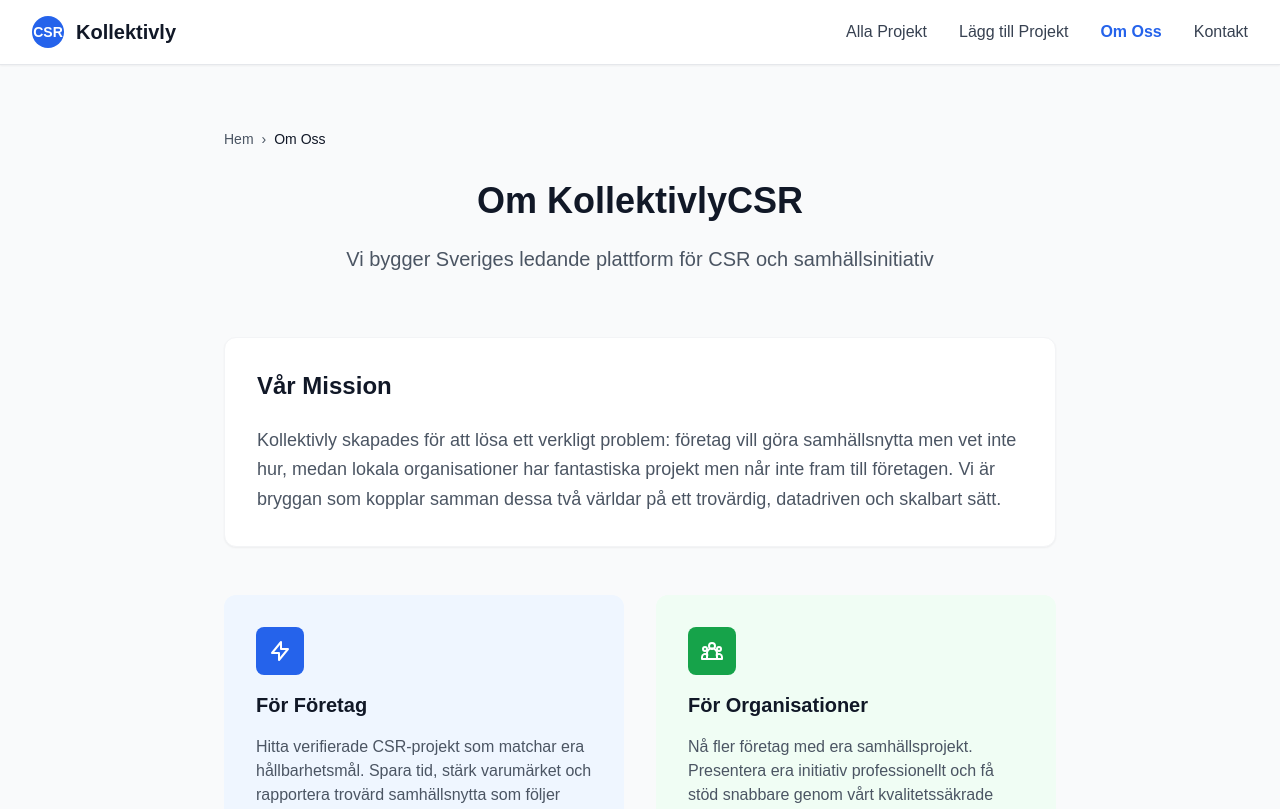
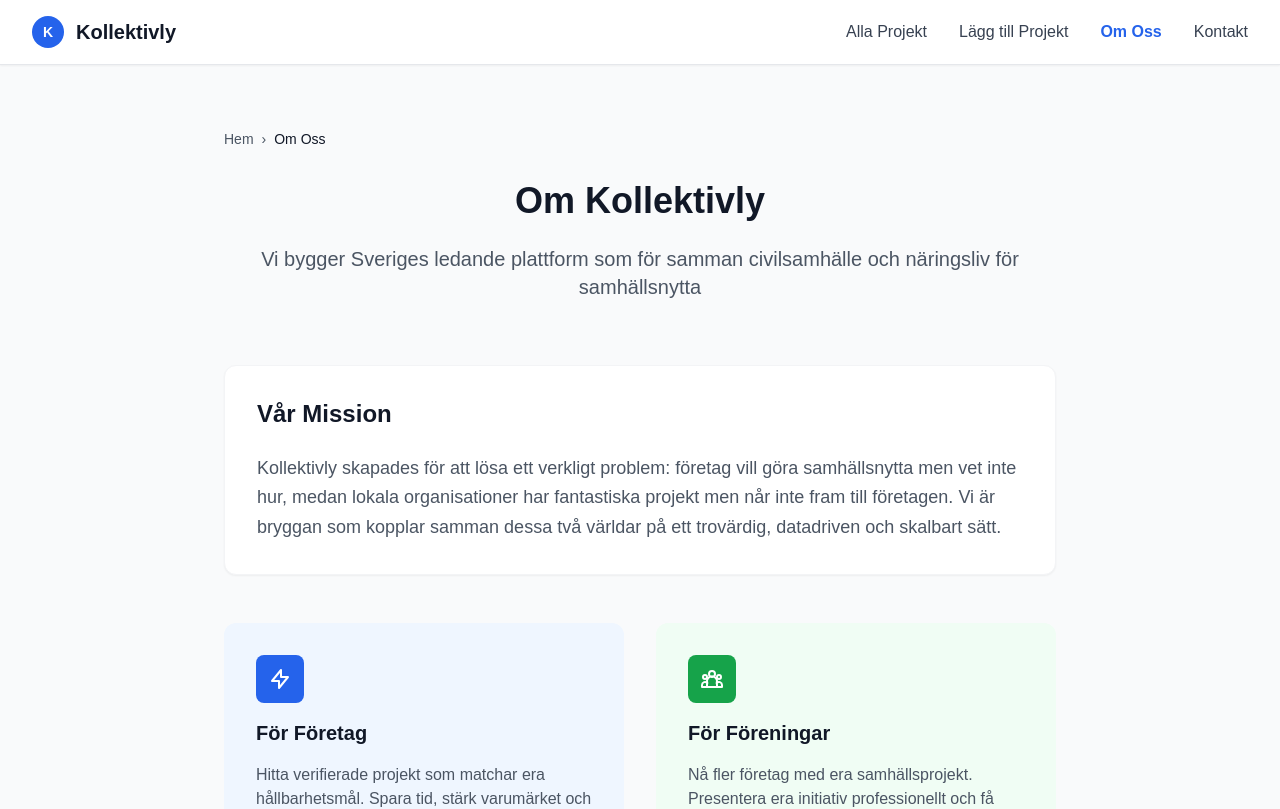
Before and after one commit to aknouche/KollektivlyCSR, a Next.js app: page /om-oss in a window 1280 px wide. Shown: the top 809 px of the page. Built offline with nearby package versions, Linux system fonts and the light colour scheme.

Commit message:
Update logo from CSR to K, align security and PRD docs

```diff
--- a/src/app/alla-projekt/page.tsx
+++ b/src/app/alla-projekt/page.tsx
@@ -19,7 +19,7 @@ export default function AllaProject() {
             Alla CSR-Projekt
           </h1>
           <p className="text-xl text-gray-600 max-w-3xl mx-auto mb-8">
-            Utforska vårt kompletta bibliotek med 150+ verifierade CSR-projekt från lokala organisationer
+            Utforska vårt kompletta bibliotek med 150+ verifierade projekt från lokala organisationer som bidrar med samhällsnytta
           </p>
 
           {/* Coming Soon Badge */}
--- a/src/app/kontakt/page.tsx
+++ b/src/app/kontakt/page.tsx
@@ -36,8 +36,8 @@ export default function Kontakt() {
               För allmänna frågor, teknisk support och partnerskapsförfrågningar
             </p>
             <div className="space-y-2">
-              <p className="text-blue-600 font-medium">info@kollektivlycsr.se</p>
-              <p className="text-blue-600 font-medium">support@kollektivlycsr.se</p>
+              <p className="text-blue-600 font-medium">info@kollektivly.se</p>
+              <p className="text-blue-600 font-medium">support@kollektivly.se</p>
             </div>
           </div>
 
--- a/src/app/om-oss/page.tsx
+++ b/src/app/om-oss/page.tsx
@@ -16,10 +16,10 @@ export default function OmOss() {
         {/* Header */}
         <div className="text-center mb-16">
           <h1 className="text-4xl font-bold text-gray-900 mb-6">
-            Om KollektivlyCSR
+            Om Kollektivly
           </h1>
           <p className="text-xl text-gray-600 max-w-3xl mx-auto">
-            Vi bygger Sveriges ledande plattform för CSR och samhällsinitiativ
+            Vi bygger Sveriges ledande plattform som för samman civilsamhälle och näringsliv för samhällsnytta
           </p>
         </div>
 
@@ -43,7 +43,7 @@ export default function OmOss() {
             </div>
             <h3 className="text-xl font-semibold text-gray-900 mb-4">För Företag</h3>
             <p className="text-gray-600">
-              Hitta verifierade CSR-projekt som matchar era hållbarhetsmål. Spara tid, stärk varumärket och
+              Hitta verifierade projekt som matchar era hållbarhetsmål. Spara tid, stärk varumärket och
               rapportera trovärd samhällsnytta som följer CSRD och ESG-krav.
             </p>
           </div>
@@ -54,7 +54,7 @@ export default function OmOss() {
                 <path strokeLinecap="round" strokeLinejoin="round" strokeWidth={2} d="M17 20h5v-2a3 3 0 00-5.356-1.857M17 20H7m10 0v-2c0-.656-.126-1.283-.356-1.857M7 20H2v-2a3 3 0 015.356-1.857M7 20v-2c0-.656.126-1.283.356-1.857m0 0a5.002 5.002 0 119.288 0M15 7a3 3 0 11-6 0 3 3 0 016 0zm6 3a2 2 0 11-4 0 2 2 0 014 0zM7 10a2 2 0 11-4 0 2 2 0 014 0z" />
               </svg>
             </div>
-            <h3 className="text-xl font-semibold text-gray-900 mb-4">För Organisationer</h3>
+            <h3 className="text-xl font-semibold text-gray-900 mb-4">För Föreningar</h3>
             <p className="text-gray-600">
               Nå fler företag med era samhällsprojekt. Presentera era initiativ professionellt och få
               stöd snabbare genom vårt kvalitetssäkrade nätverk.
--- a/src/app/page.tsx
+++ b/src/app/page.tsx
@@ -30,7 +30,7 @@ export default function Home() {
             {/* Logo */}
             <div className="flex justify-center mb-8">
               <div className="w-20 h-20 bg-blue-600 rounded-full flex items-center justify-center shadow-lg">
-                <span className="text-white font-bold text-2xl">CSR</span>
+                <span className="text-white font-bold text-4xl">K</span>
               </div>
             </div>
 
--- a/src/components/Navigation.tsx
+++ b/src/components/Navigation.tsx
@@ -17,7 +17,7 @@ const Navigation = () => {
           {/* Logo */}
           <Link href="/" className="flex items-center">
             <div className="w-8 h-8 bg-blue-600 rounded-full flex items-center justify-center mr-3">
-              <span className="text-white font-bold text-sm">CSR</span>
+              <span className="text-white font-bold text-sm">K</span>
             </div>
             <span className="text-xl font-bold text-gray-900">Kollektivly</span>
           </Link>
```
Also changed, not shown: 2 other files (tests, documents, lock files or other folders).
